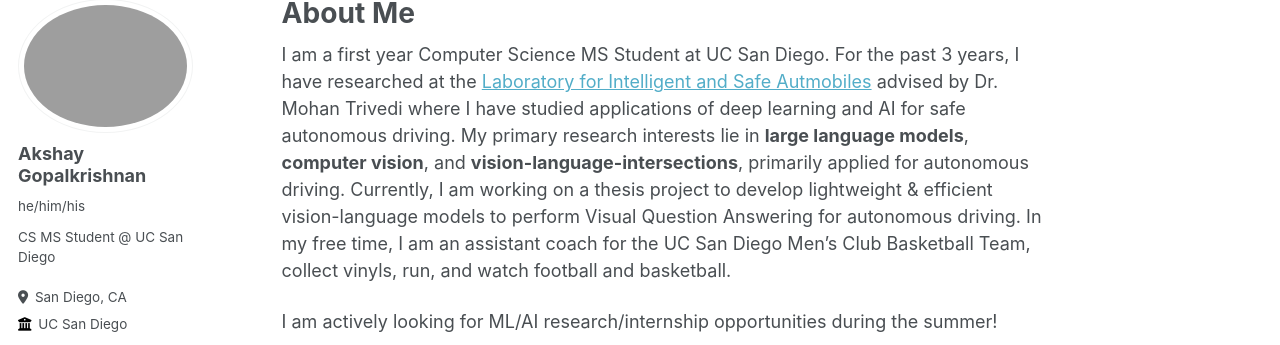
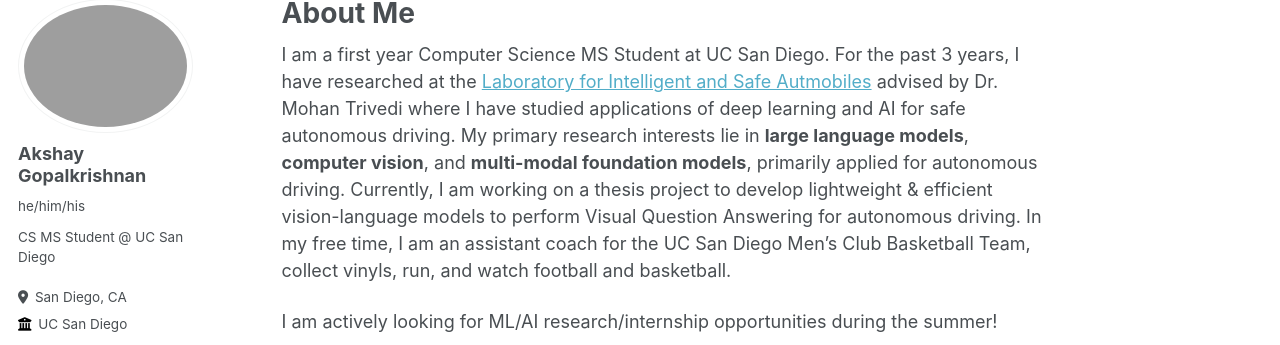
Before and after one commit to akshaygopalkr/akshaygopalkr.github.io, a Jekyll site: the page built from _pages/about.md, in a window 1280 px wide. Shown: the part 87-432 px from the top of the page. Built offline with Jekyll 4.4.1, drawn with Linux system fonts in a browser that asks for light colours; some web fonts are replaced.

Commit message:
Update about.md

```diff
--- a/_pages/about.md
+++ b/_pages/about.md
@@ -6,6 +6,6 @@ redirect_from:
   - /about/
   - /about.html
 ---
-I am a first year Computer Science MS Student at UC San Diego. For the past 3 years, I have researched at the [Laboratory for Intelligent and Safe Autmobiles](https://cvrr.ucsd.edu/) advised by Dr. Mohan Trivedi where I have studied applications of deep learning and AI for safe autonomous driving. My primary research interests lie in  **large language models**, **computer vision**, and **vision-language-intersections**, primarily applied for autonomous driving. Currently, I am working on a thesis project to develop lightweight & efficient vision-language models to perform Visual Question Answering for autonomous driving. In my free time, I am an assistant coach for the UC San Diego Men's Club Basketball Team, collect vinyls, run, and watch football and basketball.
+I am a first year Computer Science MS Student at UC San Diego. For the past 3 years, I have researched at the [Laboratory for Intelligent and Safe Autmobiles](https://cvrr.ucsd.edu/) advised by Dr. Mohan Trivedi where I have studied applications of deep learning and AI for safe autonomous driving. My primary research interests lie in  **large language models**, **computer vision**, and **multi-modal foundation models**, primarily applied for autonomous driving. Currently, I am working on a thesis project to develop lightweight & efficient vision-language models to perform Visual Question Answering for autonomous driving. In my free time, I am an assistant coach for the UC San Diego Men's Club Basketball Team, collect vinyls, run, and watch football and basketball.
 
 I am actively looking for ML/AI research/internship opportunities during the summer!
```
